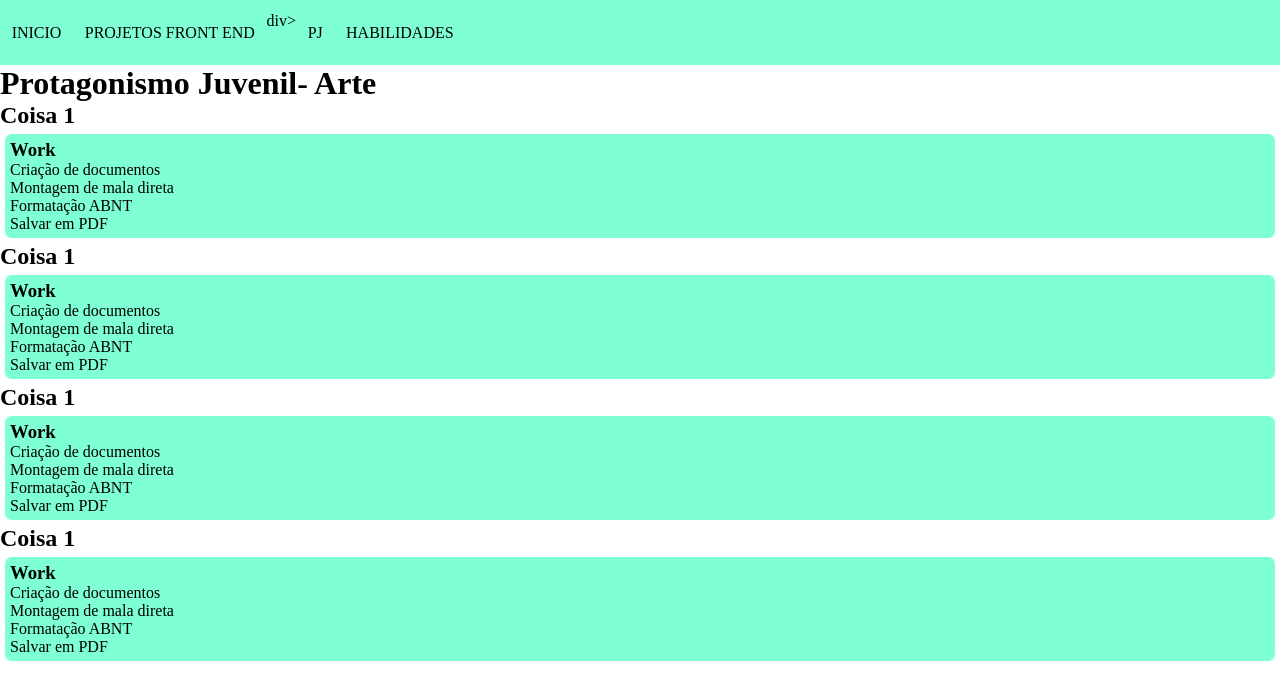
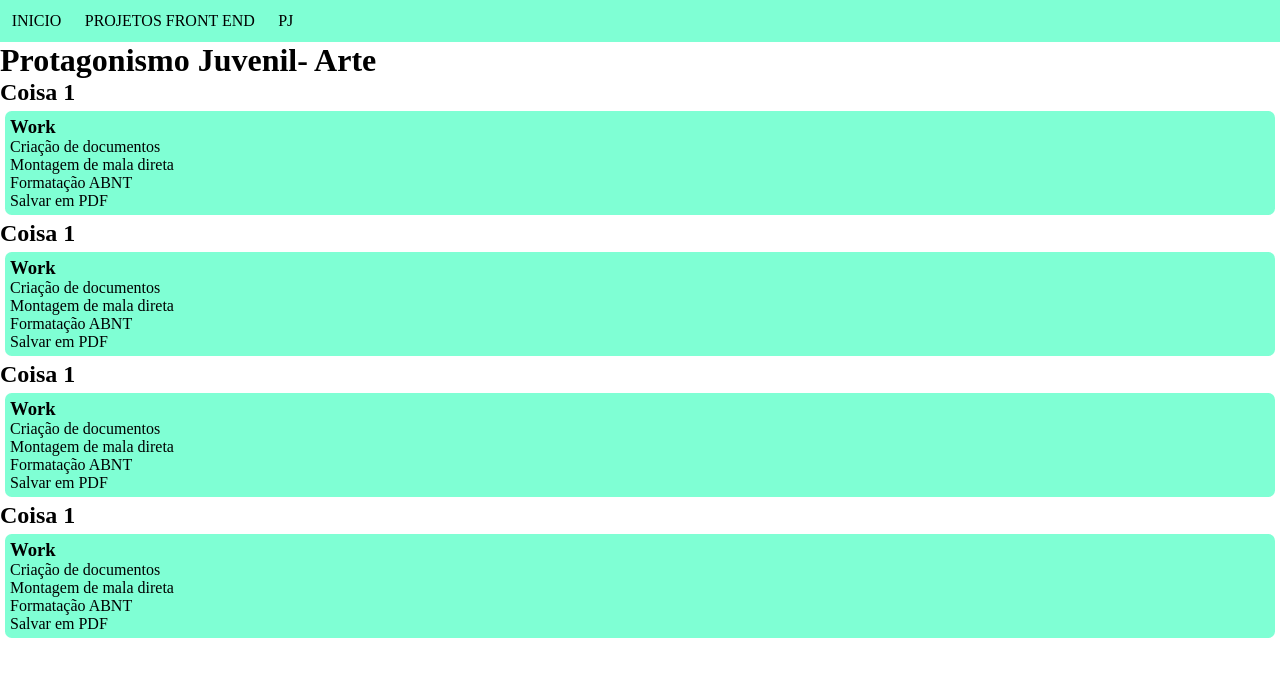
Before and after one commit to Geicy510/Portif-lio, a plain HTML site: page PJ.html in a window 1280 px wide. Drawn offline with Linux system fonts and the light colour scheme.

Commit message:
Update PJ.html

```diff
--- a/PJ.html
+++ b/PJ.html
@@ -11,11 +11,10 @@
     <div id="conteudo">
         <div id="nav">
             <nav>
-               <div class="menu">Inicio</div>
-               <div class="menu">Projetos Front End</div>div>
-               <div class="menu"> PJ </div>
-               <div class= "menu">Habilidades</div>
-            </nav>
+       <a href="index.html"> <div class="menu">Inicio</div></a>
+        <a href="Projetos.html"><div class="menu">Projetos Front End</div></a>
+        <a href="PJ.html"><div class="menu"> PJ </div></a>
+     </nav>
           </div>
             <h1> Protagonismo Juvenil- Arte</h1>
               </div class="card">
```
